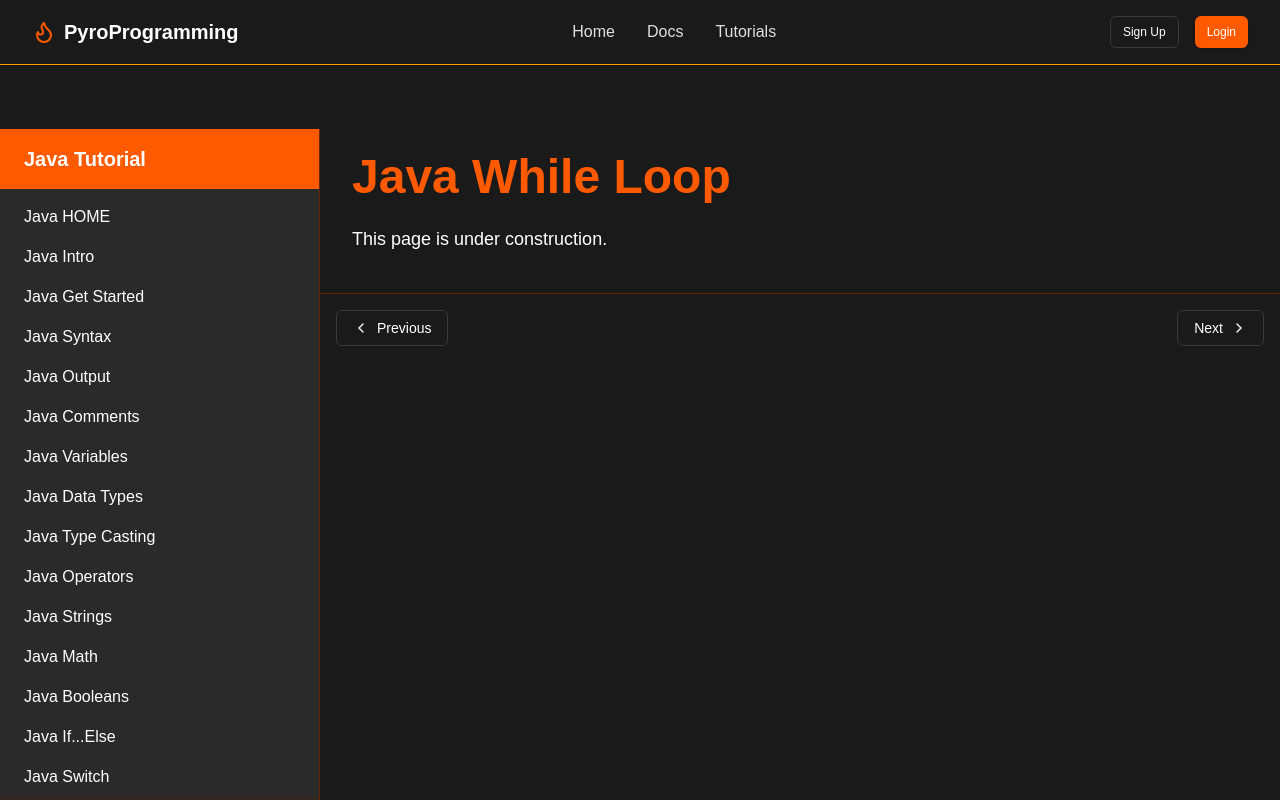
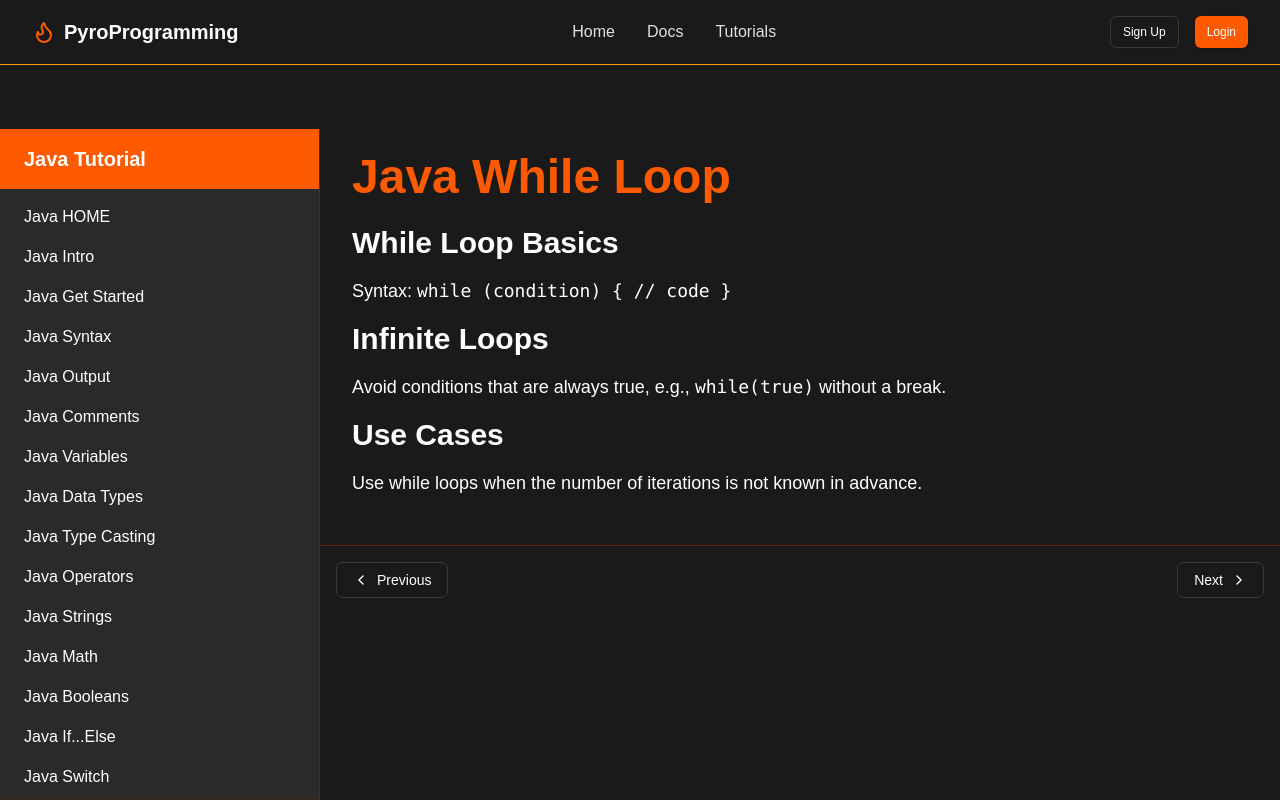
Before and after one commit to 321EZ123/PyroProgramming, a Next.js app: page /tutorials/java/while-loop in a window 1280 px wide. Shown: the top 800 px of the page. Built offline with nearby package versions, Linux system fonts and the light colour scheme.

Commit message:
while loops

```diff
--- a/src/app/tutorials/java/while-loop/page.tsx
+++ b/src/app/tutorials/java/while-loop/page.tsx
@@ -4,7 +4,12 @@ export default function Page() {
   return (
     <div className="max-w-4xl mx-auto">
       <h1 className="text-5xl font-bold mb-6 text-primary">Java While Loop</h1>
-      <p className="text-lg mb-4">This page is under construction.</p>
+      <h2 className="text-3xl font-semibold mb-4">While Loop Basics</h2>
+      <p className="text-lg mb-4">Syntax: <code>while (condition) { '{' } // code { '}' }</code></p>
+      <h2 className="text-3xl font-semibold mb-4">Infinite Loops</h2>
+      <p className="text-lg mb-4">Avoid conditions that are always true, e.g., <code>while(true)</code> without a break.</p>
+      <h2 className="text-3xl font-semibold mb-4">Use Cases</h2>
+      <p className="text-lg mb-6">Use while loops when the number of iterations is not known in advance.</p>
     </div>
   );
 }
```
